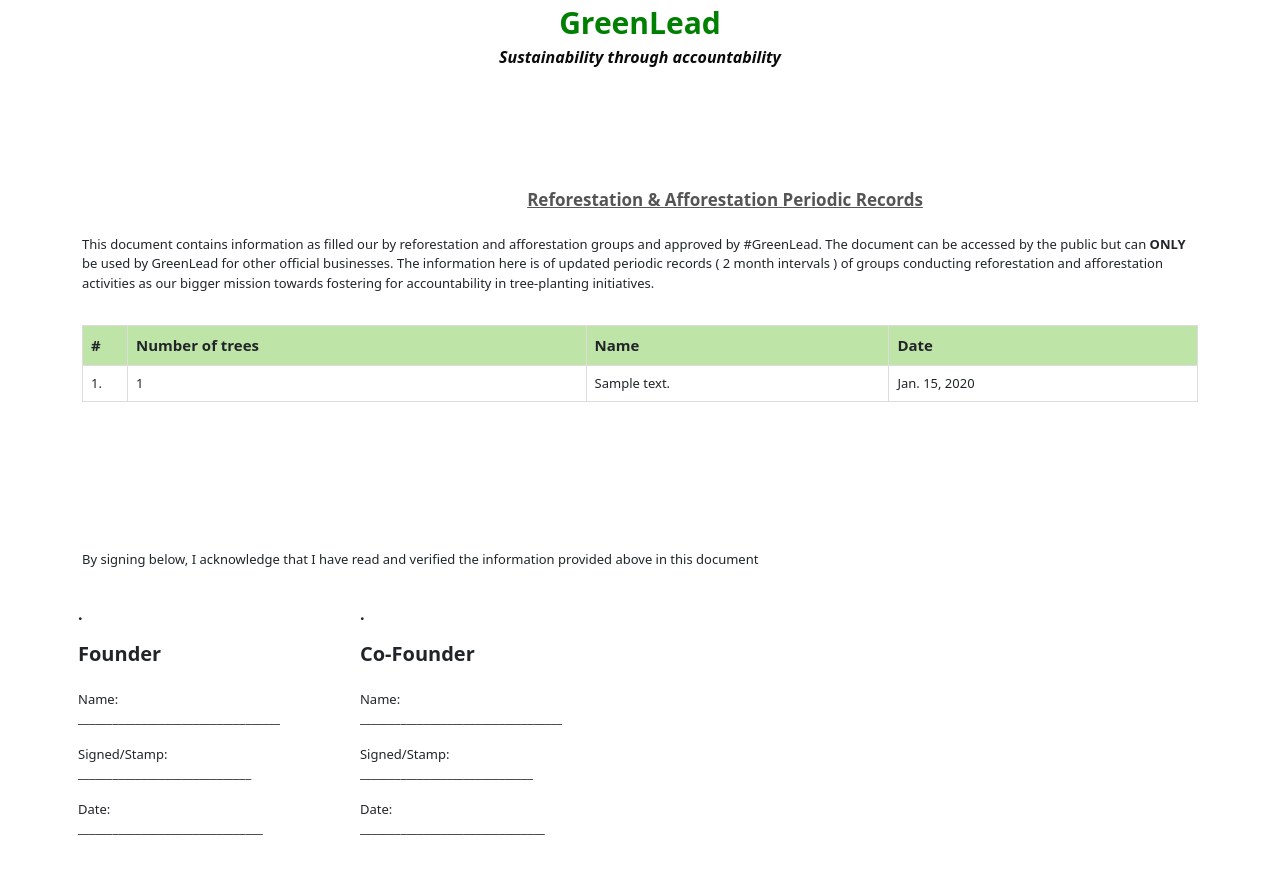
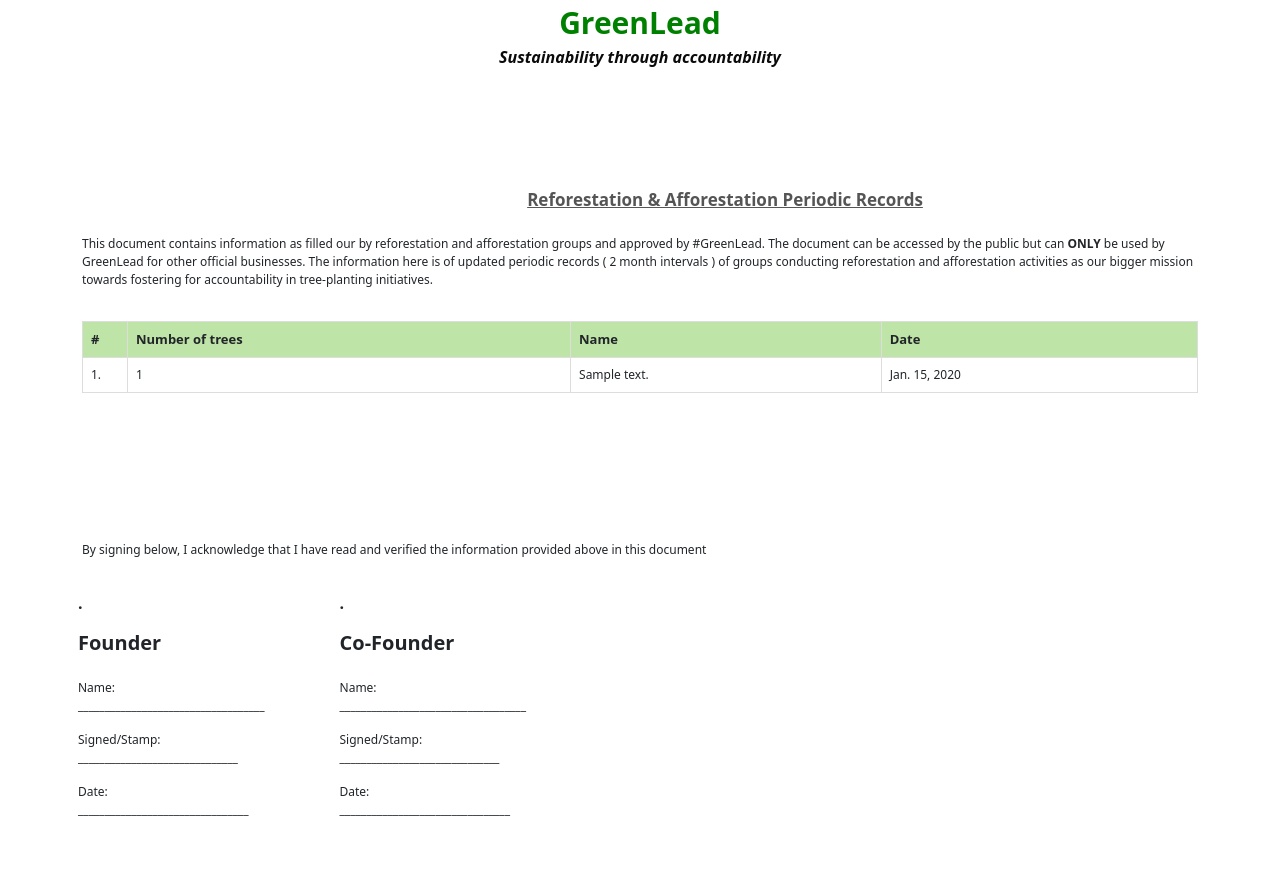
Before and after one commit to Collins07/Green-tech, a Django app: template reforestation/templates/forests/pdf_template.html in a window 1280 px wide. After the commit the page ends 816 px from the top, so only its background shows below. Run offline with Django 4.2, Linux system fonts and the light colour scheme; the template is opened without the code that fills it: values that come from a table or form of the project are taken from there, others are empty; tables that the repository leaves empty hold one stand-in row (values such as "Sample post"); some libraries are stand-ins or nearby versions.

Commit message:
Rendered PDF changes

```diff
--- a/reforestation/templates/forests/difference_pdf.html
+++ b/reforestation/templates/forests/difference_pdf.html
@@ -51,7 +51,7 @@
 
 
             .paragraph{
-                font-size: 13px;
+                font-size: 12px;
             }
             .table2{
                 border: none;
@@ -67,7 +67,7 @@
                 height: 10px;
             }
             .thead1{
-                font-size: 15px;
+                font-size: 13px;
             }
             #number-entries{
                 width: 45px;
--- a/reforestation/templates/forests/pdf_template.html
+++ b/reforestation/templates/forests/pdf_template.html
@@ -52,7 +52,7 @@
                 margin-bottom: -100px;
             }
             .paragraph{
-                font-size: 13px;
+                font-size: 12px;
             }
             .table2{
                 border: none;
@@ -68,7 +68,7 @@
                 height: 10px;
             }
             .thead1{
-                font-size: 15px;
+                font-size: 13px;
                 text-align: start;
             }
             #number-entries{
--- a/reforestation/templates/reforest/main_pdf_template.html
+++ b/reforestation/templates/reforest/main_pdf_template.html
@@ -52,7 +52,7 @@
                 margin-bottom: -100px;
             }
             .paragraph{
-                font-size: 13px;
+                font-size: 12px;
             }
             .table2{
                 border: none;
@@ -68,7 +68,7 @@
                 height: 10px;
             }
             .thead1{
-                font-size: 15px;
+                font-size: 13px;
             }
             #number-entries{
                 width: 45px;
```
